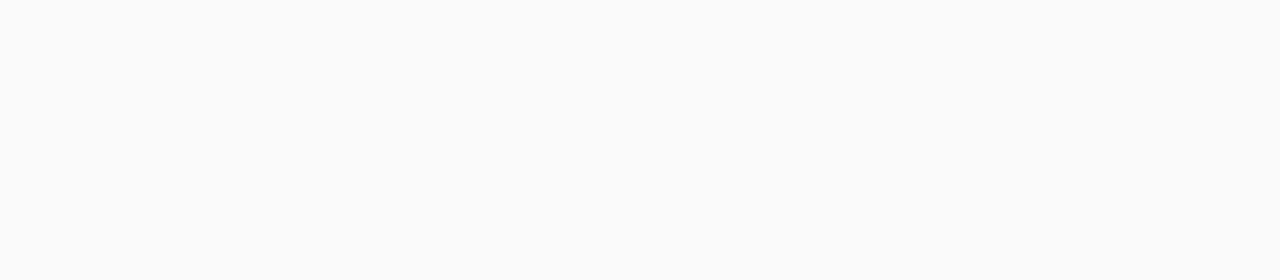
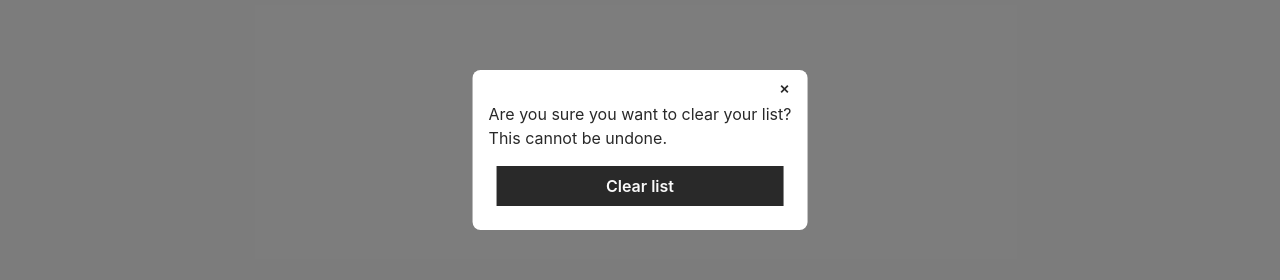
Before and after one commit to abigailhartnett/bitesize-app, a React (Create React App) app: page /shopping-list in a window 1280 px wide. Both pictures are taken after a click on the button "Clear list". Shown: the part 250-530 px from the top of the page. Built offline with nearby package versions, Linux system fonts and the light colour scheme; no server answers; the database is empty; a web font is replaced by a local one.

Commit message:
Add clear list check

```diff
--- a/src/pages/shoppingList.js
+++ b/src/pages/shoppingList.js
@@ -36,6 +36,24 @@ const ShoppingListPage = ({ setSort, pantryItems, setPantryItems }) => {
 		return item;
 	};
 
+	const openPopover = (id) => {
+		setPopoverIsOpen(true);
+		const item = findItemById(id);
+		setCurrentItem(item);
+	};
+
+	const removeItemFromList = () => {
+		toggle(currentItem.name);
+		setPopoverIsOpen(false);
+	};
+
+	const filteredPantryItems = pantryItems.filter(
+		(item) =>
+			item?.onList &&
+			filter?.includes(item.status) &&
+			filteredItems.includes(item)
+	);
+
 	const clearList = async () => {
 		const itemsOnList = pantryItems?.filter((item) => item.onList);
 
@@ -64,25 +82,9 @@ const ShoppingListPage = ({ setSort, pantryItems, setPantryItems }) => {
 				console.log(error);
 			}
 		}
-	};
 
-	const openPopover = (id) => {
-		setPopoverIsOpen(true);
-		const item = findItemById(id);
-		setCurrentItem(item);
-	};
-
-	const removeItemFromList = () => {
-		toggle(currentItem.name);
 		setPopoverIsOpen(false);
 	};
-
-	const filteredPantryItems = pantryItems.filter(
-		(item) =>
-			item?.onList &&
-			filter?.includes(item.status) &&
-			filteredItems.includes(item)
-	);
 
 	return (
 		<Container>
@@ -97,7 +99,7 @@ const ShoppingListPage = ({ setSort, pantryItems, setPantryItems }) => {
 			<ListView>
 				{popoverIsOpen && (
 					<PopOver setPopoverIsOpen={setPopoverIsOpen}>
-						{currentItem?.onList && (
+						{currentItem?.onList ? (
 							<>
 								<div className="my-4">
 									<button className="font-semibold flex gap-2">
@@ -108,6 +110,14 @@ const ShoppingListPage = ({ setSort, pantryItems, setPantryItems }) => {
 								<Button onClick={() => removeItemFromList(currentItem?.id)}>
 									Remove from list
 								</Button>
+							</>
+						) : (
+							<>
+								<div className="my-4">
+									Are you sure you want to clear your list? <br />
+									This cannot be undone.
+								</div>
+								<Button onClick={() => clearList()}>Clear list</Button>
 							</>
 						)}
 					</PopOver>
@@ -125,7 +135,7 @@ const ShoppingListPage = ({ setSort, pantryItems, setPantryItems }) => {
 				)}
 			</ListView>
 			<div className="fixed inset-x-0 bottom-0">
-				<Button onClick={() => clearList()}>Clear list</Button>
+				<Button onClick={() => openPopover()}>Clear list</Button>
 				<Menu />
 			</div>
 		</Container>
```
